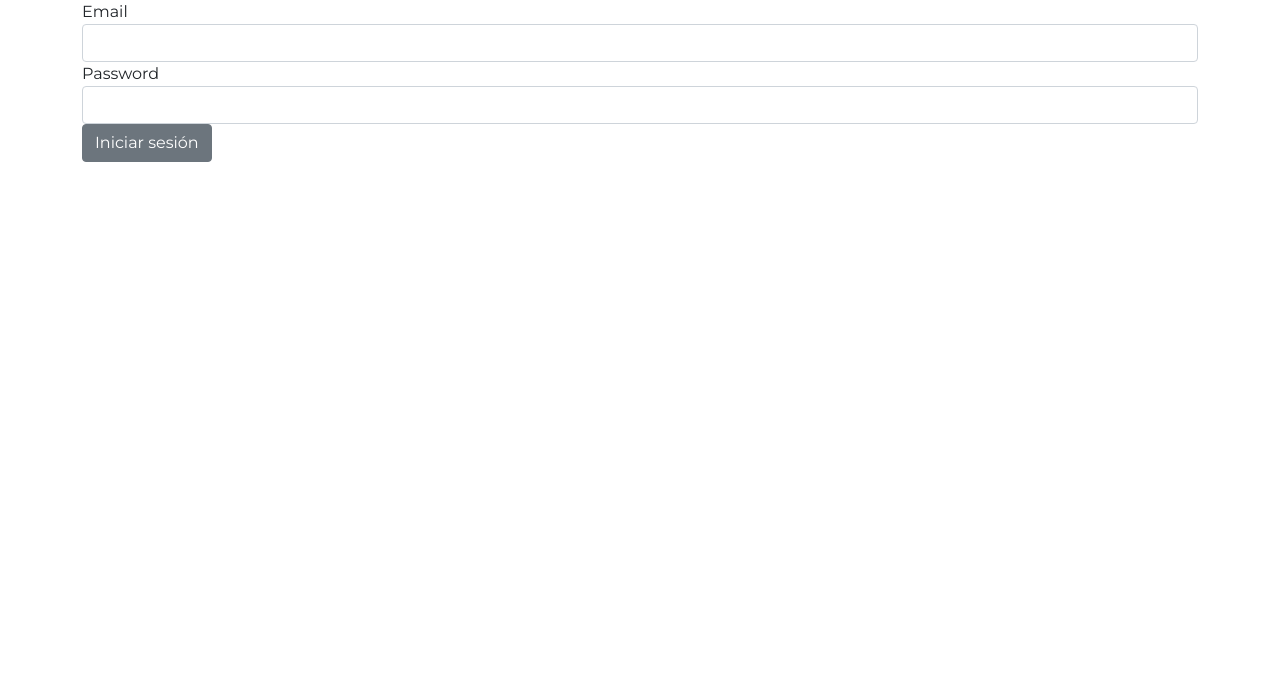
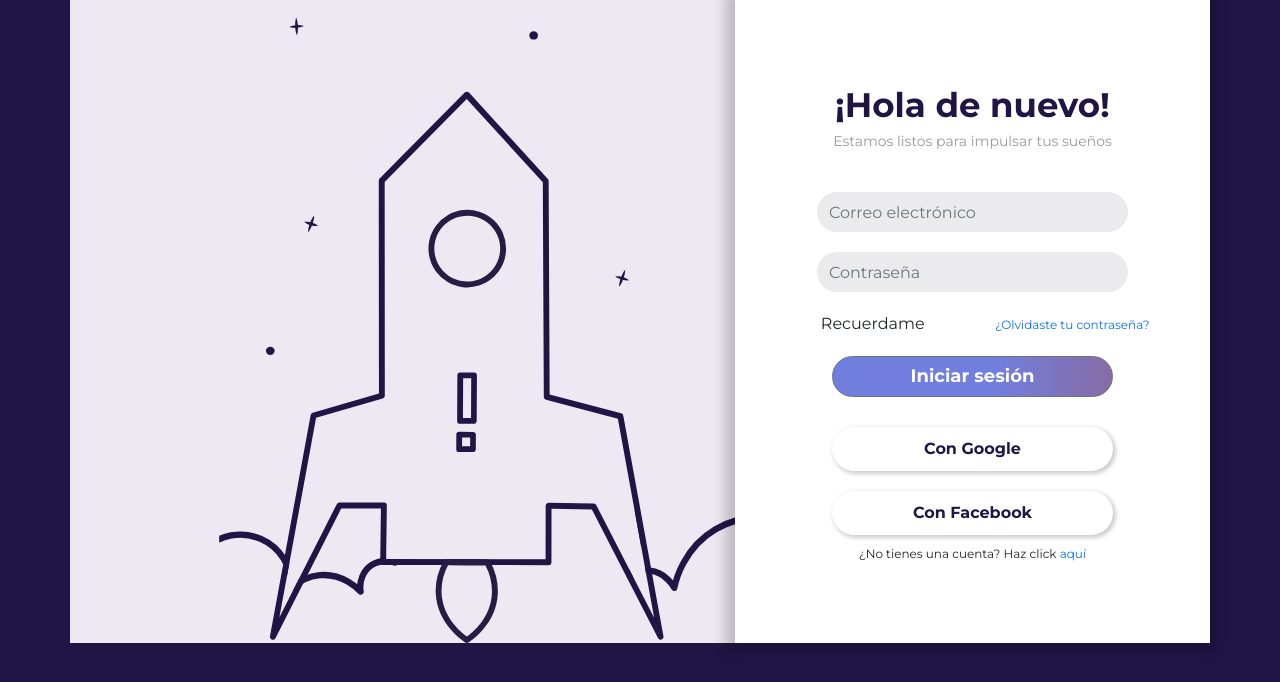
Before and after one commit to EduRockets/edurockets, a React (Create React App) app in the folder edurockets-client/: page /login in a window 1280 px wide. Shown: the top 682 px of the page. Built offline with nearby package versions, Linux system fonts and the light colour scheme.

Commit message:
feat/login

```diff
--- a/edurockets-client/package.json
+++ b/edurockets-client/package.json
@@ -48,6 +48,8 @@
   "proxy": "http://localhost:5000",
   "devDependencies": {
     "@iconify-icons/bi": "^1.1.5",
+    "@iconify-icons/carbon": "^1.1.3",
+    "@iconify-icons/logos": "^1.1.9",
     "eslint": "^7.26.0",
     "eslint-config-airbnb": "^18.2.1",
     "eslint-config-node": "^4.1.0",
--- a/edurockets-client/src/Components/NavBar.jsx
+++ b/edurockets-client/src/Components/NavBar.jsx
@@ -41,7 +41,7 @@ const NavBar = () => {
             <Button
               className="NavBarButton"
               onClick={() => {
-                history.push('/underConstruction');
+                history.push('/login');
               }}
             >
               Iniciar Sesión
--- /dev/null
+++ b/edurockets-client/src/Helpers/Tools.jsx
@@ -0,0 +1,10 @@
+export const validateEmail = (email) => {
+  // eslint-disable-next-line max-len
+  return /^(([^<>()[\]\\.,;:\s@"]+(\.[^<>()[\]\\.,;:\s@"]+)*)|(".+"))@((\[[0-9]{1,3}\.[0-9]{1,3}\.[0-9]{1,3}\.[0-9]{1,3}])|(([a-zA-Z\-0-9]+\.)+[a-zA-Z]{2,}))$/.test(
+    email
+  );
+};
+
+export const validatePassword = (password) => {
+  return /(?=.{8,})/.test(password);
+};
--- a/edurockets-client/src/Styles/Login.css
+++ b/edurockets-client/src/Styles/Login.css
@@ -0,0 +1,110 @@
+.Login {
+  background-color: #1F1646;
+
+  height: 100vh;
+}
+
+.LoginContainer {
+  background-color: #ECE9F2;
+  background-size: cover;
+}
+
+.LoginLeftContainer {
+  background-image: url('../Assets/Images/Login-Background.svg');
+  background-size: cover;
+}
+
+.LoginRightContainer {
+  background-color: #FFFFFF;
+
+  box-shadow: -2px 0px 12px 8px rgba(0, 0, 0, 0.2);
+
+  text-align: center;
+
+  padding: 80px 50px;
+}
+
+.LoginTitle {
+  font-size: 34px;
+  font-weight: bold;
+  color: #1F1646;
+}
+
+.LoginSubTitle {
+  font-size: 14px;
+  color: #999999;
+}
+
+.LoginInputContainer {
+  margin: 20px;
+}
+
+.LoginInputsContainer {
+  margin: 40px 0 20px 0;
+}
+
+.LoginInput {
+  background-color:#EBEBED;
+
+  border-radius: 20px;
+  border-width: 0px;
+
+  color: #999999;
+  font-size: 16px;
+
+  height: 40px;
+
+}
+
+.OlvidastePassword {
+  font-size: 12px;
+  text-decoration: none;
+}
+
+.IniciarSesionButton {
+  background: linear-gradient(90deg, rgba(76,93,213,0.7952557732077206) 58%, rgba(105,72,142,0.8008580141040791) 100%);
+
+  align-items: center;
+
+  border-radius: 40px;
+
+  font-size: 18px;
+  font-weight: 700;
+
+  padding: auto 10px;
+  margin: 20px;
+
+  width: 75%;
+}
+
+.IniciarSesionOtroButton {
+  background-color: #FFFFFF;
+  box-shadow: 2px 2px 4px 1px rgba(0, 0, 0, 0.2);
+
+  align-items: center;
+  font-weight: bold;
+
+  color: #1F1646;
+
+  border-radius: 30px;
+  border-width: 0px;
+
+  margin: 10px;
+  padding: 10px 20px;
+
+  width: 75%;
+
+  transition: 0.4s;
+}
+
+.IniciarSesionOtroButton:hover {
+  background-color: #1F1646;
+}
+
+.CrearCuentaContainer {
+  font-size: 12px;
+}
+
+.CrearCuentaContainerLink {
+  text-decoration: none;
+}
--- a/edurockets-client/src/Views/Login.jsx
+++ b/edurockets-client/src/Views/Login.jsx
@@ -1,6 +1,17 @@
 import React, { useState, useEffect } from 'react';
-import { useHistory } from 'react-router-dom';
-import { Button, Form, FormGroup, Label, Input, Alert, Container } from 'reactstrap';
+import { useHistory, Link } from 'react-router-dom';
+import { Col, Row, Container, Button, Input, Alert } from 'reactstrap';
+
+import EmptyLayout from '../Layouts/EmptyLayout';
+
+import { Icon, InlineIcon } from '@iconify/react';
+import emailIcon from '@iconify-icons/carbon/email';
+import googleIcon from '@iconify-icons/logos/google-icon';
+import facebookIcon from '@iconify-icons/logos/facebook';
+
+import { validateEmail, validatePassword } from '../Helpers/Tools';
+
+import '../Styles/Login.css';
 
 const Login = () => {
   const history = useHistory();
@@ -40,31 +51,77 @@ const Login = () => {
   };
 
   return (
-    <Container>
-      <Form>
-        <FormGroup>
-          <Label>Email</Label>
+    <EmptyLayout>
+      <Container className="Login" fluid>
+        <Container className="LoginContainer">
+          <Row>
+            <Col lg="7" className="LoginLeftContainer" />
+            <Col lg="5" className="LoginRightContainer">
+              <Row>
+                <Col className="LoginTitle">¡Hola de nuevo!</Col>
+              </Row>
+              <Row>
+                <Col className="LoginSubTitle">Estamos listos para impulsar tus sueños</Col>
+              </Row>
+              <div className="LoginInputsContainer">
+                <Row className="LoginInputContainer">
+                  <Col>
                     <Input
-            type="email"
                       name="email"
                       id="email"
-            onChange={(event) => changeValue(event.currentTarget)}
+                      className="LoginInput"
+                      placeholder="Correo electrónico"
                     />
-        </FormGroup>
-        <FormGroup>
-          <Label>Password</Label>
+                  </Col>
+                </Row>
+                <Row className="LoginInputContainer">
+                  <Col>
                     <Input
-            type="password"
                       name="password"
                       id="password"
-            onChange={(event) => changeValue(event.currentTarget)}
+                      className="LoginInput"
+                      placeholder="Contraseña"
                     />
-        </FormGroup>
-        <FormGroup>
-          <Button onClick={login}>Iniciar sesión</Button>
-        </FormGroup>
-      </Form>
+                  </Col>
+                </Row>
+              </div>
+              <Row>
+                <Col>Recuerdame</Col>
+                <Col>
+                  <Link className="OlvidastePassword">¿Olvidaste tu contraseña?</Link>
+                </Col>
+              </Row>
+              <Row>
+                <Col>
+                  <Button className="IniciarSesionButton">Iniciar sesión</Button>
+                </Col>
+              </Row>
+              <Row>
+                <Col>
+                  <Button className="IniciarSesionOtroButton">
+                    <Icon icon={googleIcon} />
+                    Con Google
+                  </Button>
+                </Col>
+              </Row>
+              <Row>
+                <Col>
+                  <Button className="IniciarSesionOtroButton">
+                    <Icon icon={facebookIcon} /> Con Facebook
+                  </Button>
+                </Col>
+              </Row>
+              <Row>
+                <Col className="CrearCuentaContainer">
+                  ¿No tienes una cuenta? Haz click{' '}
+                  <Link className="CrearCuentaContainerLink">aquí</Link>
+                </Col>
+              </Row>
+            </Col>
+          </Row>
         </Container>
+      </Container>
+    </EmptyLayout>
   );
 };
 
```
Also changed, not shown: edurockets-client/src/Components/MaskedInput.jsx (added, +24 -0 lines), edurockets-client/src/Assets/Images/Login-Background.svg (added), edurockets-client/src/Reducers/index.js (deleted), 1 other file (tests, documents, lock files or other folders). Lines whose indentation alone changed are shown as unchanged.
